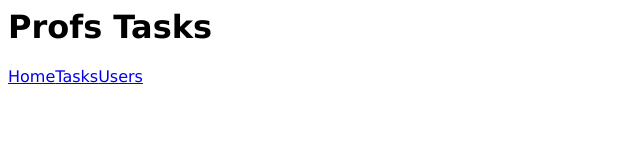
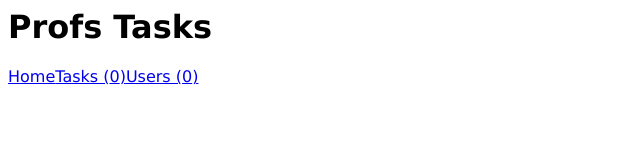
Before and after one commit to ericpkatz/profs-tasks, a React app: page / in a window 1280 px wide. Shown: the top 160 px of the page, without its empty margins (0-640 px from the left). Built offline with nearby package versions, Linux system fonts and the light colour scheme; no server answers.

Commit message:
load initial data

```diff
--- a/package.json
+++ b/package.json
@@ -20,6 +20,7 @@
   "devDependencies": {
     "@babel/core": "^7.17.8",
     "@babel/preset-react": "^7.16.7",
+    "axios": "^0.26.1",
     "babel-loader": "^8.2.4",
     "nodemon": "^2.0.15",
     "react": "^18.0.0",
--- a/src/components/App.js
+++ b/src/components/App.js
@@ -1,7 +1,12 @@
 import React, { Component} from 'react';
 import Nav from './Nav';
+import { connect } from 'react-redux';
+import axios from 'axios';
 
 class App extends Component{
+  componentDidMount(){
+    this.props.load();
+  }
   render(){
     return (
       <Nav />
@@ -9,4 +14,14 @@ class App extends Component{
   }
 }
 
-export default App;
+const mapDispatch = (dispatch)=> {
+  return {
+    load: async()=> {
+      const response1 = await axios.get('/api/tasks');
+      dispatch({ type: 'SET_TASKS', tasks: response1.data});
+      const response2 = await axios.get('/api/users');
+      dispatch({ type: 'SET_USERS', users: response2.data});
+    }
+  }
+};
+export default connect(null, mapDispatch)(App);
--- a/src/components/Nav.js
+++ b/src/components/Nav.js
@@ -1,14 +1,22 @@
 import React from 'react';
 import { Link } from 'react-router-dom';
+import { connect } from 'react-redux';
 
-const Nav = ()=> {
+const Nav = ({ users, tasks})=> {
   return (
     <div>
       <Link to='/'>Home</Link>
-      <Link to='/tasks'>Tasks</Link>
-      <Link to='/users'>Users</Link>
+      <Link to='/tasks'>Tasks ({ tasks.length})</Link>
+      <Link to='/users'>Users ({ users.length })</Link>
     </div>
   );
 };
 
-export default Nav;
+const mapState = (state)=> {
+  return {
+    tasks: state.tasks,
+    users: state.users
+  };
+};
+
+export default connect(mapState)(Nav);
--- a/src/store/index.js
+++ b/src/store/index.js
@@ -1,10 +1,16 @@
 import { createStore, combineReducers } from 'redux';
 
 const tasks = (state = [], action)=> {
+  if(action.type === 'SET_TASKS'){
+    return action.tasks;
+  }
   return state;
 };
 
 const users = (state = [], action)=> {
+  if(action.type === 'SET_USERS'){
+    return action.users;
+  }
   return state;
 };
 
--- a/webpack.config.js
+++ b/webpack.config.js
@@ -1,4 +1,5 @@
 module.exports = {
+  devtool: 'source-map',
   module: {
     rules: [
       {
```
